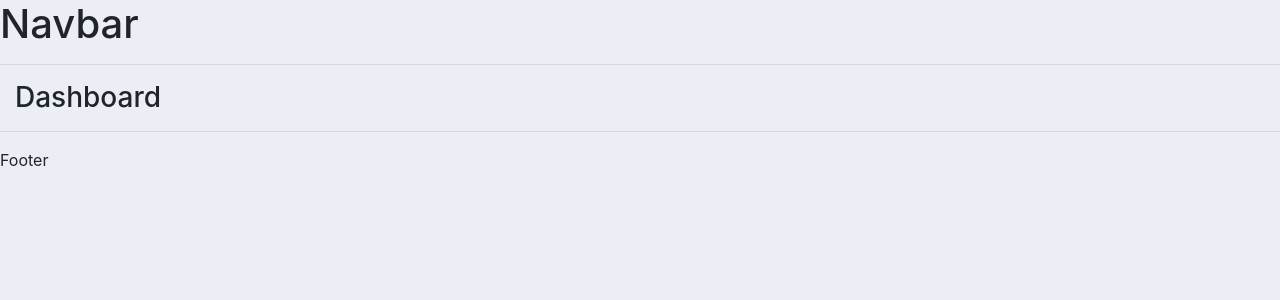
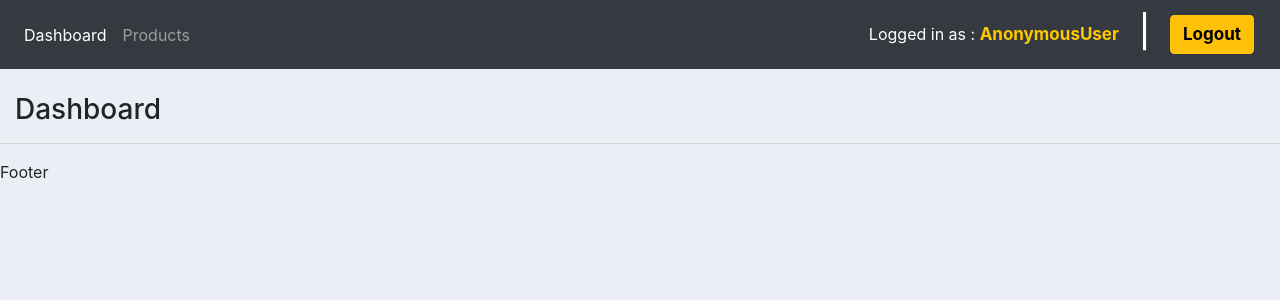
Before and after one commit to shishirneupane/django-tour-management-system, a Django app: page / in a window 1280 px wide. Shown: the top 300 px of the page. Run offline with Django 3.2, Linux system fonts and the light colour scheme; some libraries are stand-ins or nearby versions.

Commit message:
logout feature added

```diff
--- a/tourproject/ums/templates/ums/main.html
+++ b/tourproject/ums/templates/ums/main.html
@@ -23,5 +23,4 @@
 
 <script src="https://code.jquery.com/jquery-3.5.1.slim.min.js" integrity="sha384-DfXdz2htPH0lsSSs5nCTpuj/zy4C+OGpamoFVy38MVBnE+IbbVYUew+OrCXaRkfj" crossorigin="anonymous"></script>
 <script src="https://cdn.jsdelivr.net/npm/bootstrap@4.5.3/dist/js/bootstrap.bundle.min.js" integrity="sha384-ho+j7jyWK8fNQe+A12Hb8AhRq26LrZ/JpcUGGOn+Y7RsweNrtN/tE3MoK7ZeZDyx" crossorigin="anonymous"></script>
-
 </html>
--- a/tourproject/ums/templates/ums/navbar.html
+++ b/tourproject/ums/templates/ums/navbar.html
@@ -1,2 +1,50 @@
-<h1>Navbar</h1>
-<hr>
+<style>
+    .hello-logout {
+        color: #fff;
+        margin: 5px 10px;
+    }
+
+    .hello-logout a, a:hover {
+        text-decoration: none;
+        color: #000;
+    }
+
+    .hello-logout b {
+        font-size: 17px;
+    }
+
+    h2.hello-logout {
+        margin-bottom: 10px;
+    }
+
+    #username {
+        color: #ffc800;
+    }
+</style>
+
+<nav class="navbar navbar-expand-lg navbar-dark bg-dark">
+    <button class="navbar-toggler" type="button" data-toggle="collapse" data-target="#navbarNav" aria-controls="navbarNav" aria-expanded="false" aria-label="Toggle navigation">
+        <span class="navbar-toggler-icon"></span>
+    </button>
+    <div class="collapse navbar-collapse" id="navbarNav">
+        <ul class="navbar-nav">
+            <li class="nav-item active">
+                <a class="nav-link" href="{% url 'home' %}"> Dashboard </a>
+            </li>
+            <li class="nav-item">
+                <a class="nav-link" href=""> Products </a>
+            </li>
+        </ul>
+    </div>
+
+    <span class="hello-logout">
+        Logged in as : <a href=""><b id="username"> {{request.user}} </b></a>
+    </span>
+    <h2 class="hello-logout">|</h2>
+    <span class="hello-logout">
+        <button type="button" class="btn btn-warning">
+            <a href="{% url 'logout' %}"> <b> Logout </b> </a>
+        </button>
+    </span>
+</nav>
+<br>
--- a/tourproject/ums/urls.py
+++ b/tourproject/ums/urls.py
@@ -5,4 +5,5 @@ urlpatterns = [
     path('', views.home, name='home'),
     path('register/', views.register_page, name='register'),
     path('login/', views.login_page, name='login'),
+    path('logout/', views.logout_user, name='logout'),
 ]
--- a/tourproject/ums/views.py
+++ b/tourproject/ums/views.py
@@ -5,11 +5,6 @@ from django.contrib.auth import authenticate, login, logout
 from .forms import CreateUserForm
 
 # Create your views here.
-
-def home(request):
-    context = {}
-    return render(request, 'ums/dashboard.html', context)
-
 
 def register_page(request):
     form = CreateUserForm()
@@ -41,3 +36,13 @@ def login_page(request):
 
     context = {}
     return render(request, 'ums/login.html', context)
+
+
+def logout_user(request):
+    logout(request)
+    return redirect('login')
+
+
+def home(request):
+    context = {}
+    return render(request, 'ums/dashboard.html', context)
```
Also changed, not shown: tourproject/db.sqlite3.
